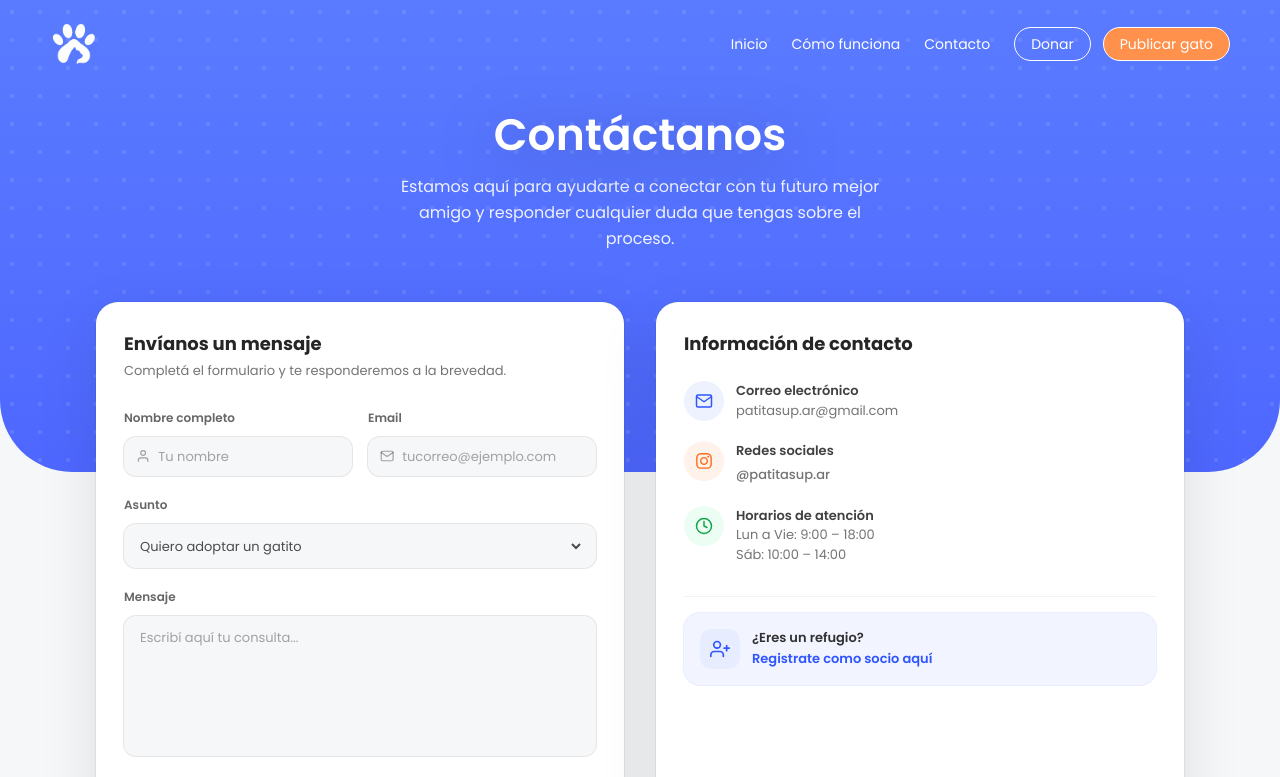
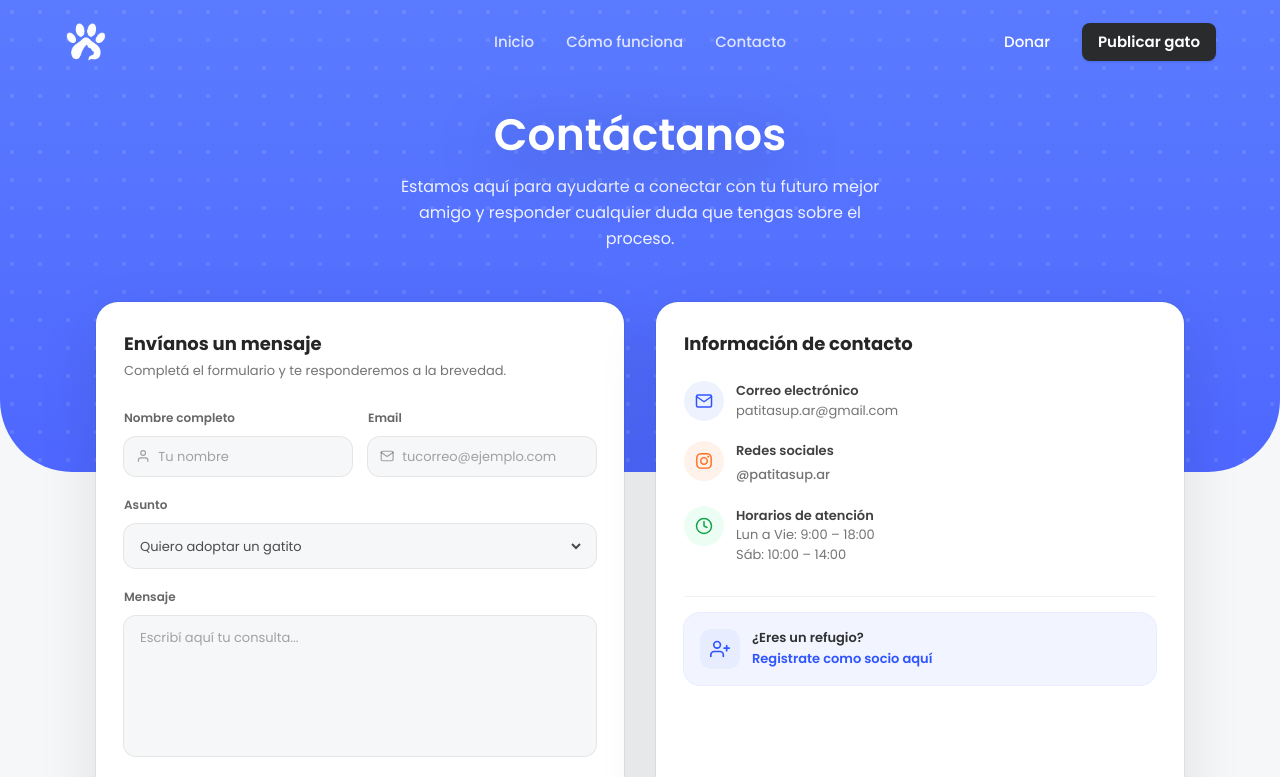
Before and after one commit to almendrasmaria/patitasup, a React (Vite) app in the folder client/: page /contacto in a window 1280 px wide. Shown: the top 777 px of the page. Built offline with nearby package versions, Linux system fonts and the light colour scheme.

Commit message:
Refactor Navbar layout and improve mobile menu accessibility

```diff
--- a/client/src/shared/ui/Hero.tsx
+++ b/client/src/shared/ui/Hero.tsx
@@ -7,12 +7,7 @@ type Props = {
   badgeText?: string;
 };
 
-const Hero = ({
-  title,
-  subtitle,
-  variant = "page",
-  badgeText,
-}: Props) => {
+const Hero = ({ title, subtitle, variant = "page", badgeText }: Props) => {
   const isHome = variant === "home";
 
   return (
@@ -26,7 +21,7 @@ const Hero = ({
       <h1
         className={
           isHome
-            ? "text-[54px] font-semibold leading-[1] drop-shadow-[0_12px_32px_rgba(0,0,0,0.6)] sm:text-[80px]"
+            ? "mt-6 text-balance font-extrabold leading-[1.05] tracking-tight text-[40px] sm:text-[48px] lg:text-[64px]"
             : "text-[36px] sm:text-[40px] lg:text-[44px] font-semibold leading-[1.05] drop-shadow-[0_12px_30px_rgba(0,0,0,0.25)]"
         }
       >
@@ -36,7 +31,7 @@ const Hero = ({
       <p
         className={
           isHome
-            ? "mx-auto mt-4 max-w-2xl text-[14px] text-white/90 sm:text-base md:text-lg leading-relaxed"
+            ? "mt-5 max-w-2xl text-pretty leading-7 text-white/85 text-[15px] sm:text-[16px] lg:text-[18px]"
             : "mt-4 mx-auto max-w-[28rem] sm:max-w-[32rem] text-white/90 text-[15px] sm:text-[16px] lg:text-base leading-relaxed"
         }
       >
--- a/client/src/shared/ui/Navbar.tsx
+++ b/client/src/shared/ui/Navbar.tsx
@@ -13,59 +13,52 @@ const Navbar = () => {
     };
   }, [showMobileMenu]);
 
+  const closeMenu = () => setShowMobileMenu(false);
+  const linkBase = "font-medium text-white/80 hover:text-white transition";
+
   return (
     <nav className="absolute top-0 left-0 z-50 w-full bg-transparent">
-      <div className="flex w-full items-center justify-between px-4 py-5 md:px-[50px]">
-        <Link to="/" className="flex items-center">
-          <img src={logo} alt="PatitasUp" className="h-10 md:h-12" />
-        </Link>
+      <div className="w-full px-6 lg:px-16 py-5">
+        <div className="relative flex w-full items-center justify-between">
+          <Link to="/" className="flex items-center gap-2 shrink-0">
+            <img src={logo} alt="PatitasUp" className="h-10 md:h-11 w-auto" />
+          </Link>
 
-        <ul className="ml-auto mr-6 hidden items-center gap-6 text-sm text-white md:flex">
-          <li><NavLink to="/" className="hover:opacity-80">Inicio</NavLink></li>
-          <li><NavLink to="/como-funciona" className="hover:opacity-80">Cómo funciona</NavLink></li>
-          <li><NavLink to="/contacto" className="hover:opacity-80">Contacto</NavLink></li>
-        </ul>
+          <ul className="absolute left-1/2 hidden -translate-x-1/2 items-center gap-8 text-[15px] md:flex">
+            <li><NavLink to="/" className={linkBase}>Inicio</NavLink></li>
+            <li><NavLink to="/como-funciona" className={linkBase}>Cómo funciona</NavLink></li>
+            <li><NavLink to="/contacto" className={linkBase}>Contacto</NavLink></li>
+          </ul>
 
-        <div className="hidden items-center gap-3 text-sm md:flex">
-          <Link to="/donar" className="rounded-full border border-white px-4 py-1.5 text-white hover:bg-white hover:text-[#5170ff]">Donar</Link>
-          <Link to="/publicar" className="rounded-full border border-white bg-[#ff914d] px-4 py-1.5 text-white hover:bg-[#ff7a2f]">Publicar gato</Link>
+          <div className="hidden items-center gap-4 md:flex">
+            <Link to="/donar" className="rounded-lg px-4 py-2 text-[15px] font-medium text-white transition hover:bg-slate-100 hover:text-slate-900">Donar</Link>
+            <Link to="/publicar" className="rounded-lg bg-[#292B2D] px-4 py-2 text-[15px] font-semibold text-white hover:opacity-90 transition shadow-sm">Publicar gato</Link>
+          </div>
+
+          <button className="text-3xl text-white md:hidden" onClick={() => setShowMobileMenu(true)} aria-label="Abrir menú">
+            <FiMenu />
+          </button>
         </div>
-
-        <button className="text-3xl text-white md:hidden" onClick={() => setShowMobileMenu(true)}><FiMenu /></button>
       </div>
 
       <div
-        className={`fixed inset-0 z-[9999] transform transition-transform duration-300 md:hidden ${
-          showMobileMenu ? "translate-x-0" : "translate-x-full"
-        }`}
+        className={`fixed inset-0 z-[9999] transform transition-transform duration-300 md:hidden ${showMobileMenu ? "translate-x-0" : "translate-x-full"} bg-[#5170ff]`}
         style={{ pointerEvents: showMobileMenu ? "auto" : "none" }}
       >
-        <div className="flex h-full w-full flex-col bg-[#5170ff] text-white">
+        <div className="flex h-full w-full flex-col text-white">
           <div className="flex justify-end px-6 py-6">
-            <button className="text-3xl" onClick={() => setShowMobileMenu(false)}><FiX /></button>
+            <button className="text-3xl" onClick={closeMenu} aria-label="Cerrar menú"><FiX /></button>
           </div>
 
           <ul className="flex flex-col gap-6 px-8 text-lg">
-            <li className="border-b border-white/40 pb-3"><NavLink to="/" onClick={() => setShowMobileMenu(false)}>Inicio</NavLink></li>
-            <li className="border-b border-white/40 pb-3"><NavLink to="/como-funciona" onClick={() => setShowMobileMenu(false)}>Cómo funciona</NavLink></li>
-            <li className="border-b border-white/40 pb-3"><NavLink to="/contacto" onClick={() => setShowMobileMenu(false)}>Contacto</NavLink></li>
+            <li className="border-b border-white/40 pb-3"><NavLink to="/" onClick={closeMenu}>Inicio</NavLink></li>
+            <li className="border-b border-white/40 pb-3"><NavLink to="/como-funciona" onClick={closeMenu}>Cómo funciona</NavLink></li>
+            <li className="border-b border-white/40 pb-3"><NavLink to="/contacto" onClick={closeMenu}>Contacto</NavLink></li>
           </ul>
 
           <div className="mt-auto flex flex-col gap-4 px-8 pb-10 text-sm">
-            <Link
-              to="/donar"
-              onClick={() => setShowMobileMenu(false)}
-              className="w-full rounded-full border border-white py-3 text-center font-semibold text-white"
-            >
-              Donar
-            </Link>
-            <Link
-              to="/registro"
-              onClick={() => setShowMobileMenu(false)}
-              className="w-full rounded-full bg-[#ff914d] py-3 text-center font-semibold text-white"
-            >
-              Publicar gato
-            </Link>
+            <Link to="/donar" onClick={closeMenu} className="w-full rounded-full border border-white py-3 text-center font-semibold text-white">Donar</Link>
+            <Link to="/registro" onClick={closeMenu} className="w-full rounded-full bg-[#ff914d] py-3 text-center font-semibold text-white">Publicar gato</Link>
           </div>
         </div>
       </div>
```
